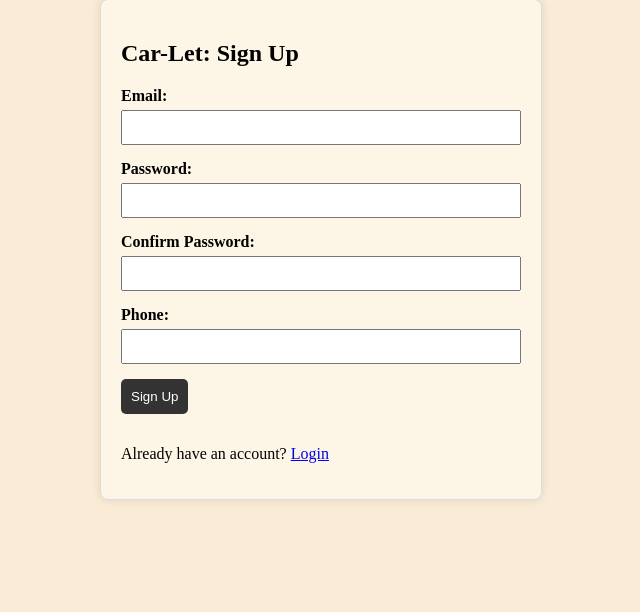
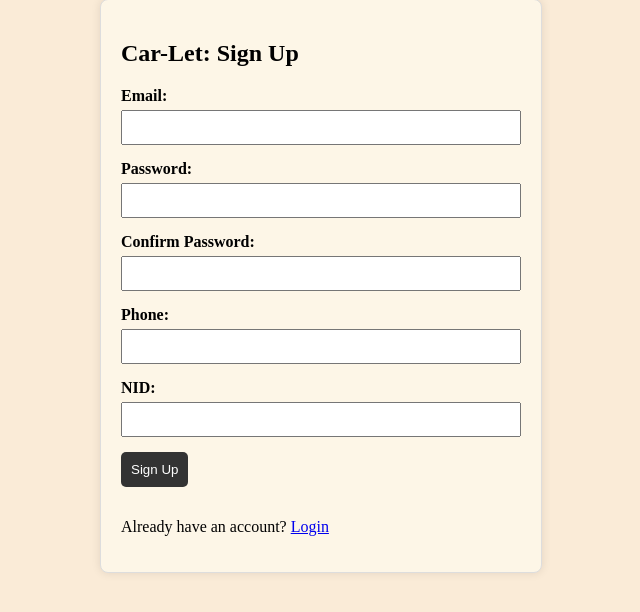
Before and after one commit to AnusreeRoy/Car_Rental, a PHP site: page /php/signup.php in a window 1280 px wide. Shown: the part 51-663 px from the top of the page, without its empty margins (319-959 px from the left). Run offline with PHP 8.4, Linux system fonts and the light colour scheme.

Commit message:
Update signup.php

```diff
--- a/php/signup.php
+++ b/php/signup.php
@@ -5,11 +5,11 @@ if (isset($_POST['signup'])) {
     $email = $_POST['email'];
     $password = $_POST['password'];
     $phone = $_POST['phone'];
+    $nid = $_POST['nid'];
 
     // Check if the email already exists in the database
     $result = mysqli_query($con, "SELECT * FROM users WHERE email = '$email'");
-    $num_rows = mysqli_num_rows($result); // Number of rows returned by the query
-    echo "Num rows: " . $num_rows; // Debugging statement
+    $num_rows = mysqli_num_rows($result);
 
     if ($num_rows > 0) {
 
@@ -18,10 +18,11 @@ if (isset($_POST['signup'])) {
 
         $verification_id = rand(111111111, 999999999);
 
-        mysqli_query($con, "INSERT INTO users (email, password, phone, verification_status, verification_id) VALUES ('$email','$password', '$phone', 0, $verification_id)");
+        mysqli_query($con, "INSERT INTO users (email, password, phone, verification_status, verification_id, nid) VALUES ('$email','$password', '$phone', 0, $verification_id, $nid)");
 
-        $msg = "A verification link has been sent to your <strong>$email</strong>. Please check your inbox.";
+        $msg = "A verification link has been sent to your <strong>$email</strong> Please check your inbox.";
     }
+
 }
 ?>
 
@@ -55,6 +56,11 @@ if (isset($_POST['signup'])) {
                 <input type="number" id="phone" name="phone" required>
             </div>
             <div class="form-group">
+                <label for="nid">NID:</label>
+                <input type="number" id="nid" name="nid" required>
+                <span id="nidError" style="color: red;"></span>
+            </div>
+            <div class="form-group">
                 <button type="submit" id="signup-btn" name="signup"  onsubmit="disableButton()">Sign Up</button>
             </div>
             <?php
@@ -71,13 +77,22 @@ function validateForm() {
             var password = document.getElementById("password").value;
             var confirmPassword = document.getElementById("confirmPassword").value;
             var passwordError = document.getElementById("passwordError");
+            var nid = document.getElementById("nid").value;
+            var nidError = document.getElementById("nidError");
+
+            if (nid.length !== 10) {
+                nidError.textContent = "NID must be 10 digits long";
+                return false;
+            } else {
+                nidError.textContent = "";
+            }
+
 
             if (password !== confirmPassword) {
                 passwordError.textContent = "Passwords do not match";
                 return false;
             } else {
                 passwordError.textContent = "";
-                return true;
             }
         }
 </script>
```
